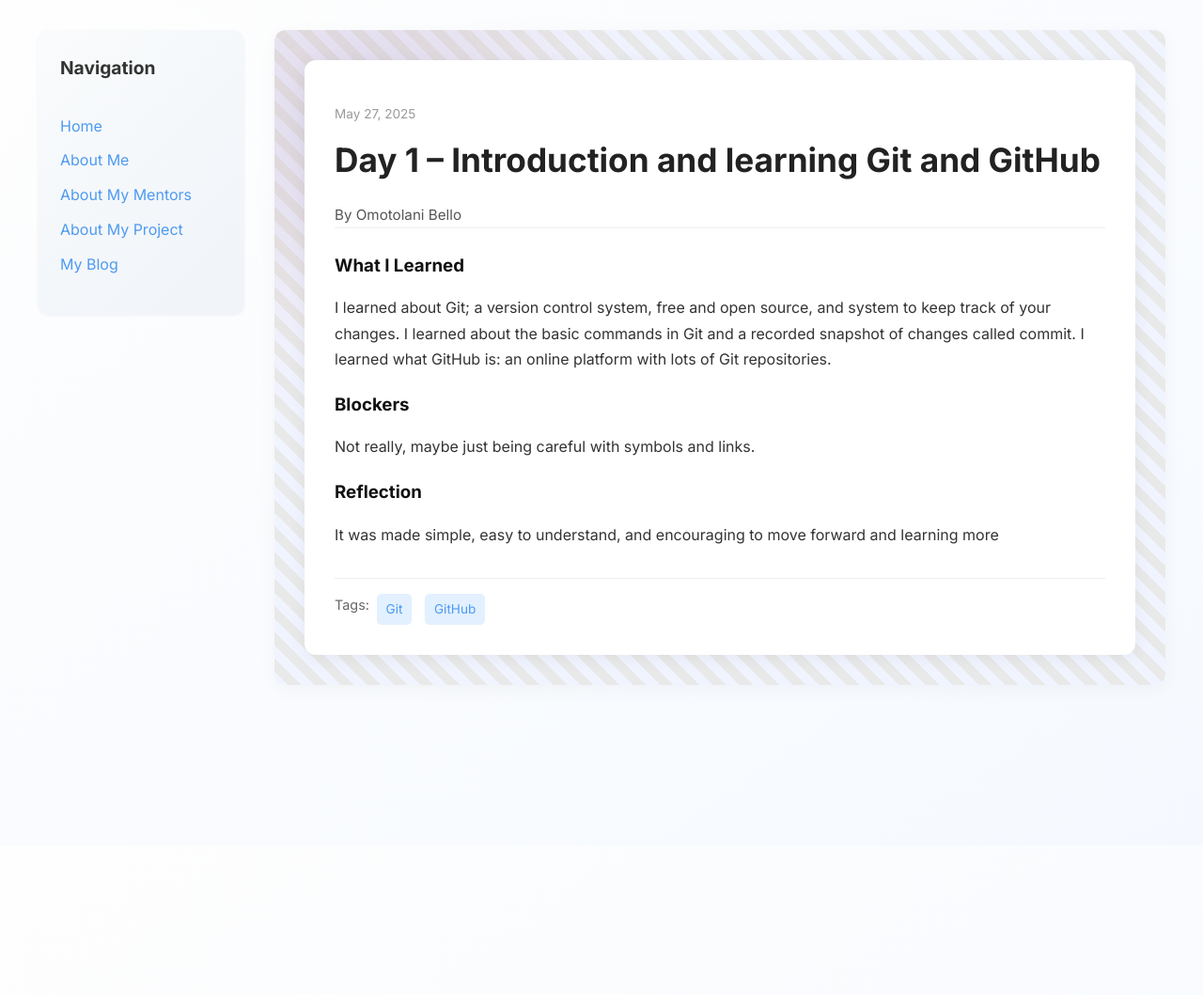
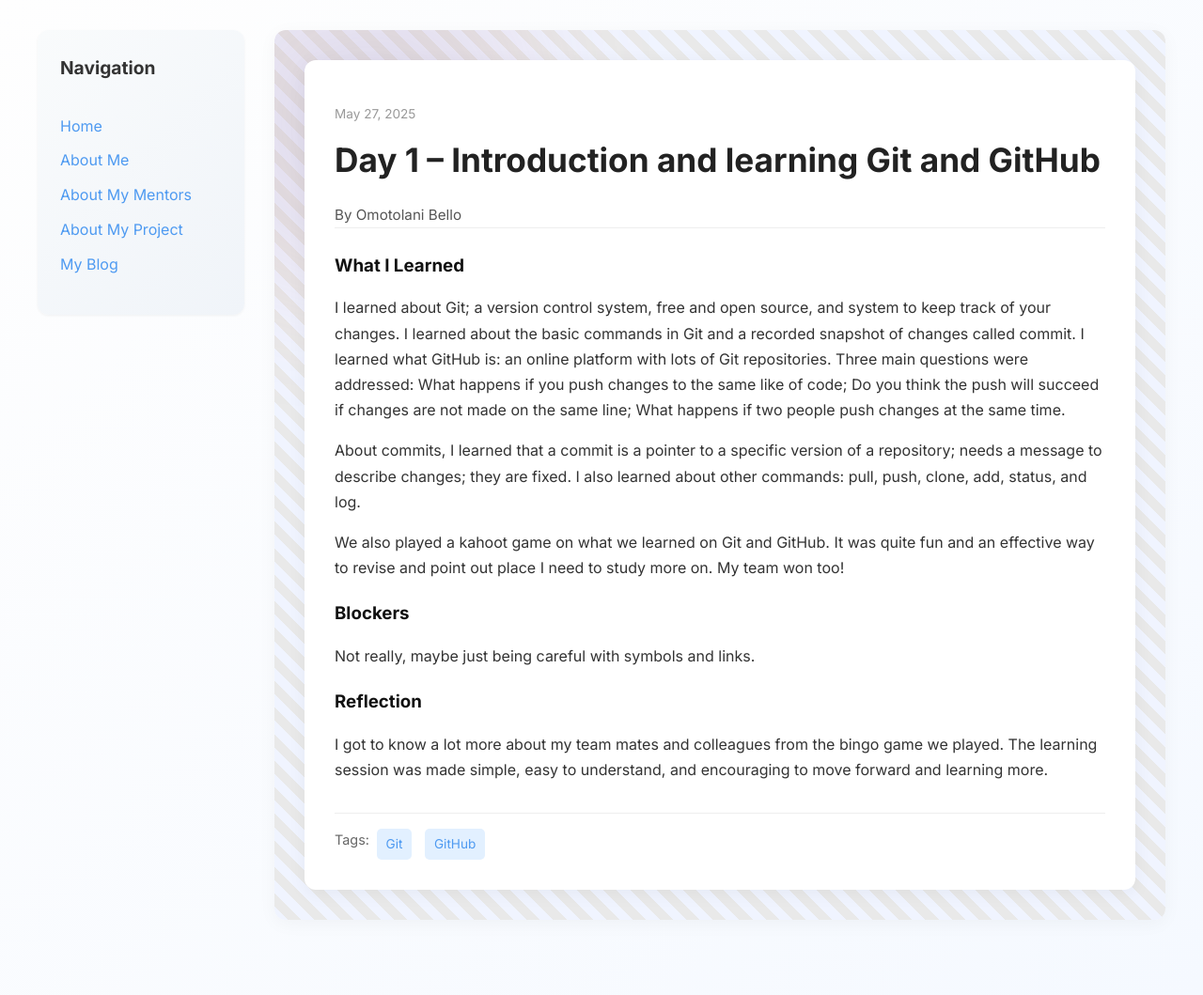
Before and after one commit to TolaniBello/TolaniBello.github.io, a Jekyll site: the page built from _posts/2025-05-27-day-1.md, in a window 1280 px wide. Shown: the whole page at 94% size. Built offline with Jekyll 4.4.1, drawn with Linux system fonts in a browser that asks for light colours; before the commit the page ends 900 px from its top, so only the background shows below that.

Commit message:
Update 2025-05-27-day-1.md

```diff
--- a/_posts/2025-05-27-day-1.md
+++ b/_posts/2025-05-27-day-1.md
@@ -7,13 +7,15 @@ permalink: /day1.html
 tags: ["Git", "GitHub"]
 
 what_i_learned: |
-  I learned about Git; a version control system, free and open source, and  system to keep track of your changes. I learned about the basic commands in Git and a recorded snapshot of changes called commit. I learned what GitHub is: an online platform with lots of Git repositories.
+  I learned about Git; a version control system, free and open source, and  system to keep track of your changes. I learned about the basic commands in Git and a recorded snapshot of changes called commit. I learned what GitHub is: an online platform with lots of Git repositories. Three main questions were addressed: What happens if you push changes to the same like of code; Do you think the push will succeed if changes are not made on the same line; What happens if two people push changes at the same time.
 
+  About commits, I learned that a commit is a pointer to a specific version of a repository; needs a message to describe changes; they are fixed. I also learned about other commands: pull, push, clone, add, status, and log.
 
+  We also played a kahoot game on what we learned on Git and GitHub. It was quite fun and an effective way to revise and point out place I need to study more on. My team won too!
 
 blockers: |
   Not really, maybe just being careful with symbols and links.
 
 reflection: |
-  It was made simple, easy to understand, and encouraging to move forward and learning more
+  I got to know a lot more about my team mates and colleagues from the bingo game we played. The learning session was made simple, easy to understand, and encouraging to move forward and learning more.
 ---
```
